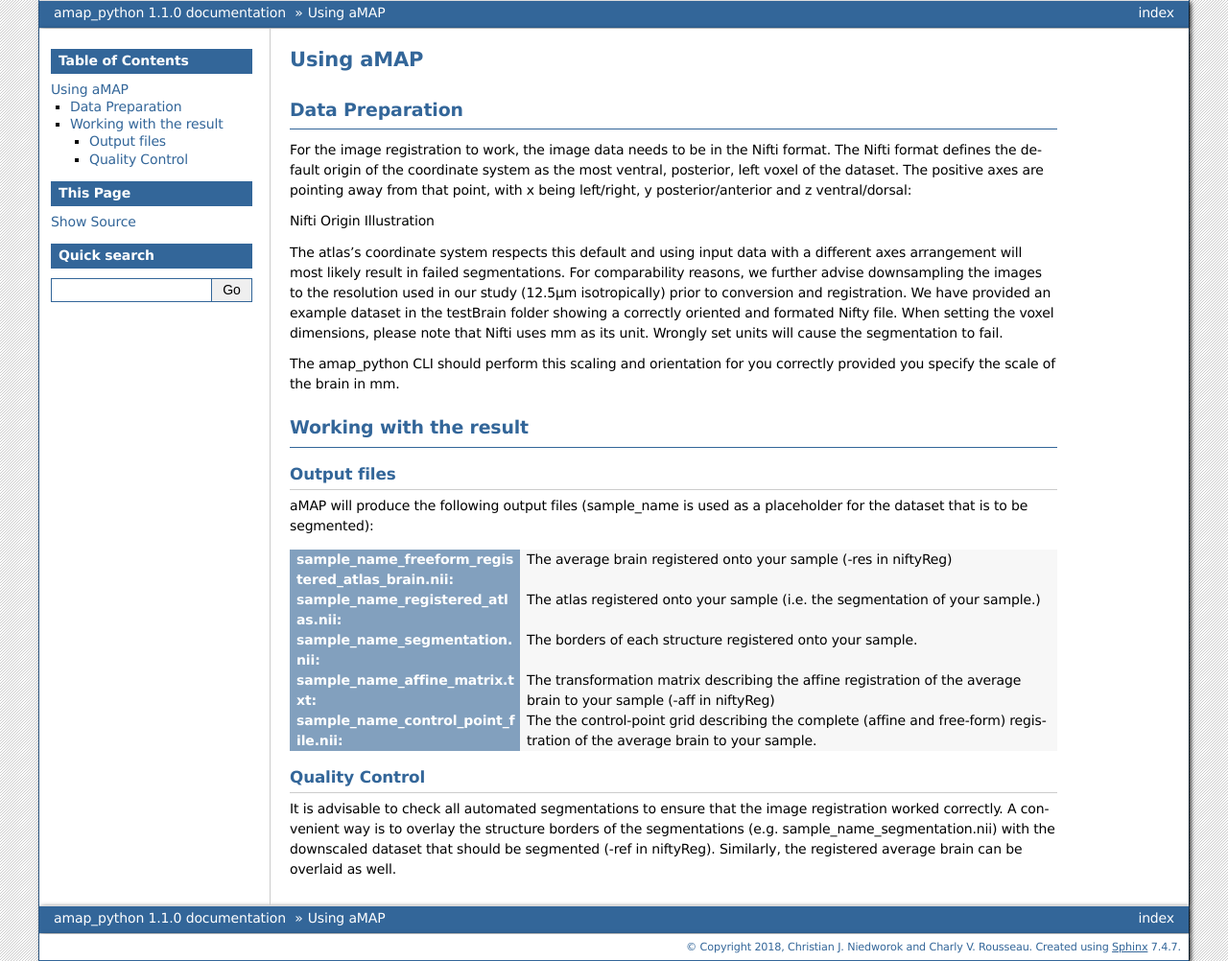
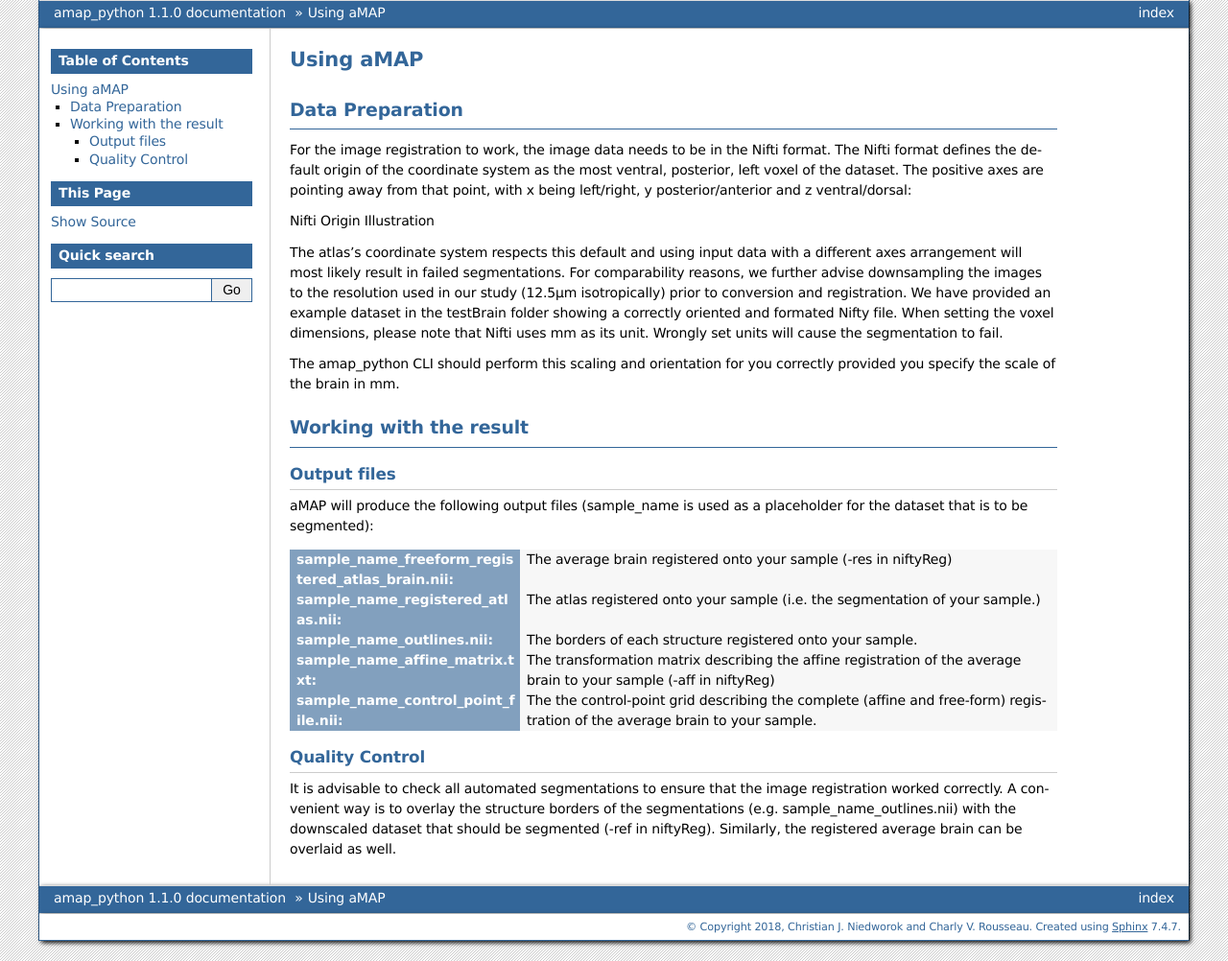
Before and after one commit to SainsburyWellcomeCentre/amap_python, a Sphinx documentation site: the page built from doc/source/usage.rst, in a window 1280 px wide. Shown: the whole page at 96% size. Built offline with Sphinx 7.4.7, drawn with Linux system fonts in a browser that asks for light colours; formulas are drawn with MathJax 3.

Commit message:
Fixes the name of the outlines file in the doc

```diff
--- a/doc/source/usage.rst
+++ b/doc/source/usage.rst
@@ -32,7 +32,7 @@ aMAP will produce the following output files (sample_name is used as a placehold
     The average brain registered onto your sample (-res in niftyReg)
 :sample_name_registered_atlas.nii:
     The atlas registered onto your sample (i.e. the segmentation of your sample.)
-:sample_name_segmentation.nii:
+:sample_name_outlines.nii:
     The borders of each structure registered onto your sample.
 :sample_name_affine_matrix.txt:
     The transformation matrix describing the affine registration of the average brain to your sample (-aff in niftyReg)
@@ -45,6 +45,6 @@ Quality Control
 ***************
 
 It is advisable to check all automated segmentations to ensure that the image registration worked correctly.
-A convenient way is to overlay the structure borders of the segmentations (e.g. sample_name_segmentation.nii)
+A convenient way is to overlay the structure borders of the segmentations (e.g. sample_name_outlines.nii)
 with the downscaled dataset that should be segmented (-ref in niftyReg).
 Similarly, the registered average brain can be overlaid as well.
```
